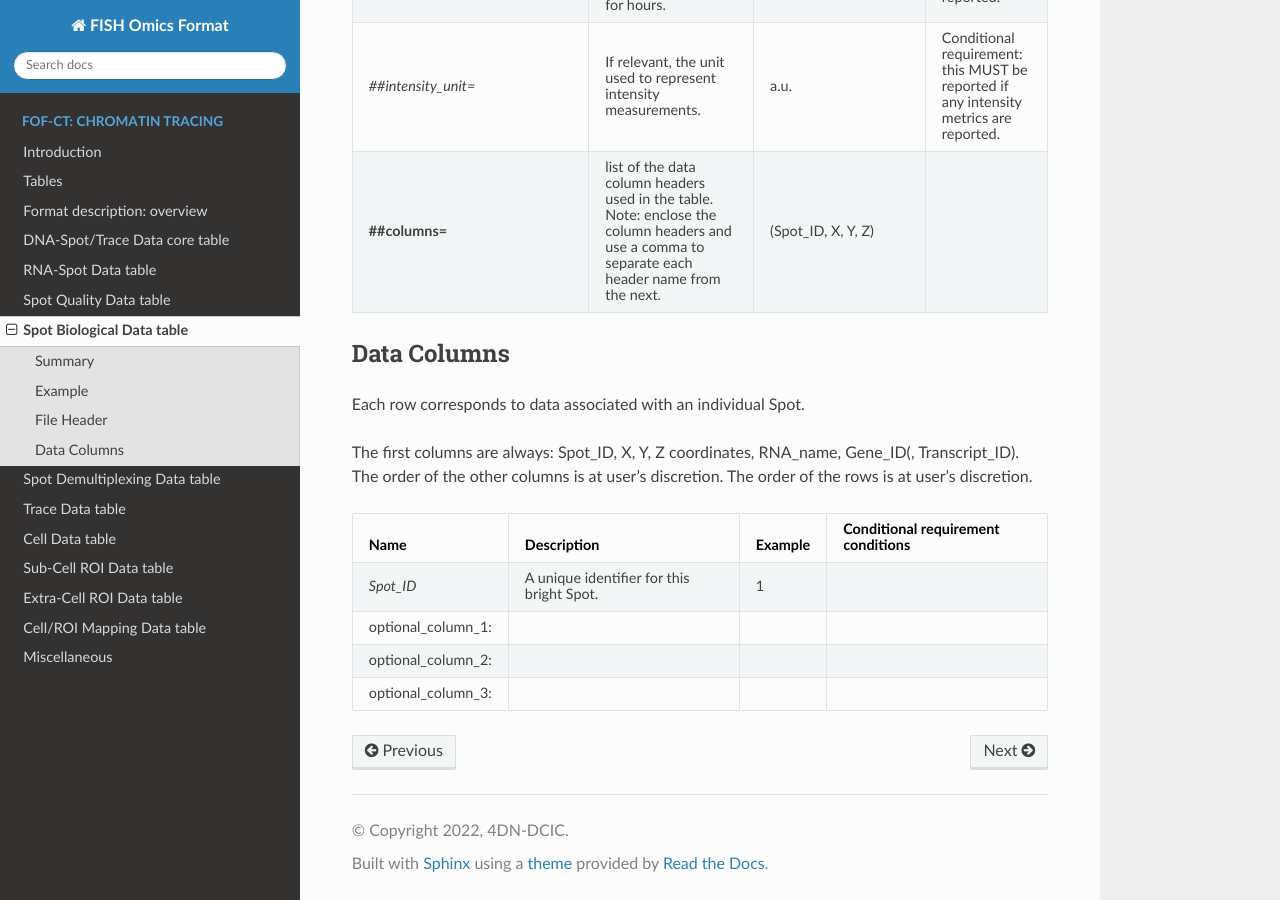
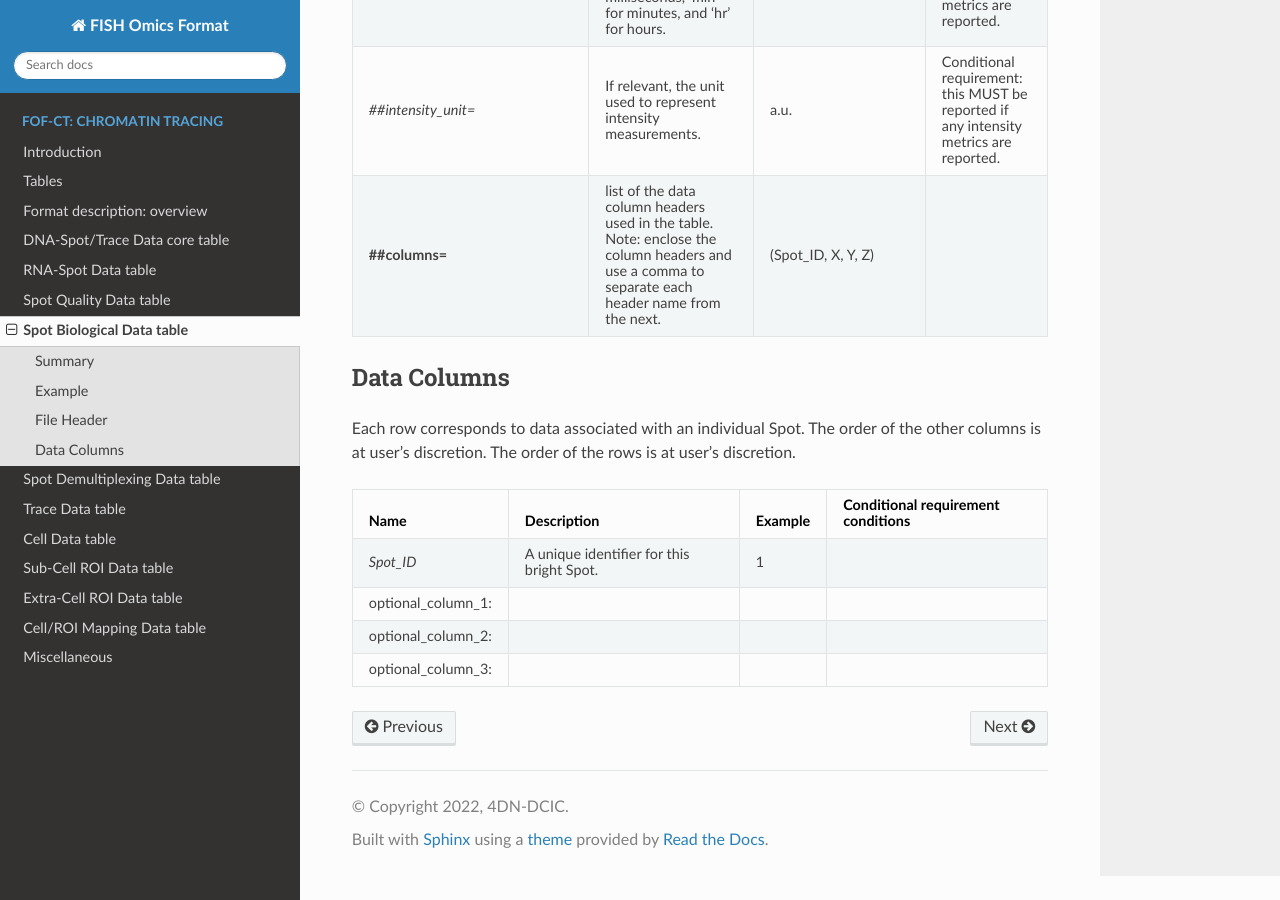
Before and after one commit to 4dn-dcic/fish_omics_format, a Sphinx documentation site: the page built from docs/source/bio.rst, in a window 1280 px wide and 900 px high, scrolled down 3746 px. Built offline with Sphinx 7.4.7 and the Read the Docs theme 2.0.0, drawn with Linux system fonts in a browser that asks for light colours; some of the changed text lies outside the part shown.

Commit message:
Update bio.rst

```diff
--- a/docs/source/bio.rst
+++ b/docs/source/bio.rst
@@ -48,9 +48,6 @@
 ------------
 
 Each row corresponds to data associated with an individual Spot.
-
-The first columns are always: Spot_ID, X, Y, Z coordinates, RNA_name,
-Gene_ID(, Transcript_ID).
 The order of the other columns is at user's discretion.
 The order of the rows is at user's discretion.
 
```
Also changed, not shown: other parts of docs/source/bio.rst (+2 -2 lines).
